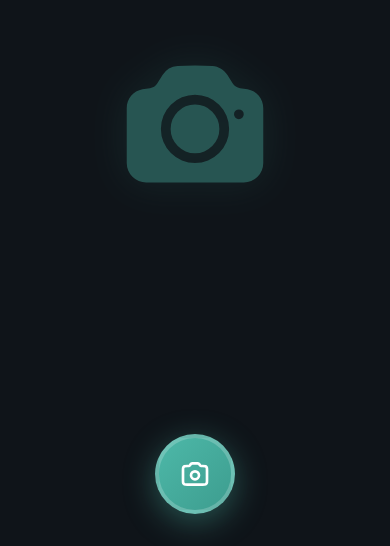
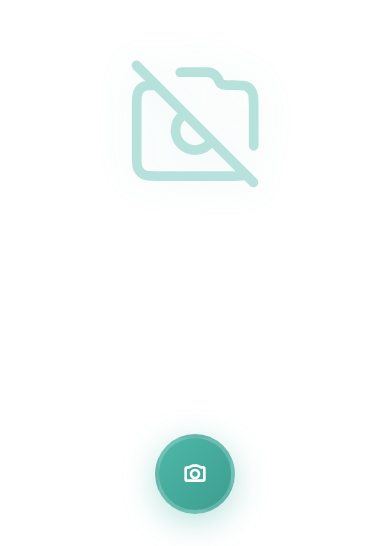
Before and after one commit to sumitsahoo/modern-barcode-scanner, a React (Vite) app: page / in a window 390 px wide. Shown: the part 298-844 px from the top of the page. Built offline with nearby package versions, Linux system fonts and the light colour scheme.

Commit message:
feat: update UI components and styles for improved aesthetics and responsiveness

```diff
--- a/demo/App.tsx
+++ b/demo/App.tsx
@@ -68,22 +68,18 @@ function App() {
 						onClick={startScanning}
 						aria-label="Start scanning"
 					>
+						{/* Camera Icon (open) - to start scanning */}
 						<svg viewBox="0 0 24 24" fill="none" className="scan-button-icon">
 							<title>Camera Icon</title>
 							<path
-								d="M12 16C13.6569 16 15 14.6569 15 13C15 11.3431 13.6569 10 12 10C10.3431 10 9 11.3431 9 13C9 14.6569 10.3431 16 12 16Z"
+								d="M2 8C2 7.44772 2.44772 7 3 7H4.5C4.77614 7 5.05229 6.89464 5.27639 6.72361L6.38197 6.05279C6.76074 5.79436 7.20891 5.65753 7.66853 5.65753H10.3315C10.7911 5.65753 11.2393 5.79436 11.618 6.05279L12.7236 6.72361C12.9477 6.89464 13.2239 7 13.5 7H15C15.5523 7 16 7.44772 16 8V16C16 16.5523 15.5523 17 15 17H3C2.44772 17 2 16.5523 2 16V8Z"
 								stroke="currentColor"
 								strokeWidth="2"
 								strokeLinecap="round"
 								strokeLinejoin="round"
+								transform="translate(3, 0)"
 							/>
-							<path
-								d="M3 16.8V9.2C3 8.0799 3 7.51984 3.21799 7.09202C3.40973 6.71569 3.71569 6.40973 4.09202 6.21799C4.51984 6 5.0799 6 6.2 6H7.25464C7.37758 6 7.43905 6 7.49576 5.9935C7.79166 5.95961 8.05705 5.79559 8.21969 5.54609C8.25086 5.49827 8.27836 5.44328 8.33333 5.33333C8.44329 5.11342 8.49827 5.00346 8.56062 4.90782C8.8859 4.40882 9.41668 4.08078 10.0085 4.01299C10.1219 4 10.2448 4 10.4907 4H13.5093C13.7552 4 13.8781 4 13.9915 4.01299C14.5833 4.08078 15.1141 4.40882 15.4394 4.90782C15.5017 5.00345 15.5567 5.11345 15.6667 5.33333C15.7216 5.44329 15.7491 5.49827 15.7803 5.54609C15.943 5.79559 16.2083 5.95961 16.5042 5.9935C16.561 6 16.6224 6 16.7454 6H17.8C18.9201 6 19.4802 6 19.908 6.21799C20.2843 6.40973 20.5903 6.71569 20.782 7.09202C21 7.51984 21 8.0799 21 9.2V16.8C21 17.9201 21 18.4802 20.782 18.908C20.5903 19.2843 20.2843 19.5903 19.908 19.782C19.4802 20 18.9201 20 17.8 20H6.2C5.0799 20 4.51984 20 4.09202 19.782C3.71569 19.5903 3.40973 19.2843 3.21799 18.908C3 18.4802 3 17.9201 3 16.8Z"
-								stroke="currentColor"
-								strokeWidth="2"
-								strokeLinecap="round"
-								strokeLinejoin="round"
-							/>
+							<circle cx="12" cy="12" r="3" stroke="currentColor" strokeWidth="2" />
 						</svg>
 					</button>
 				</div>
--- a/src/components/Icons.tsx
+++ b/src/components/Icons.tsx
@@ -44,13 +44,14 @@ export const IconTorchOff = (props: SVGProps<SVGSVGElement>) => (
 );
 
 export const IconCameraPlaceholder = (props: SVGProps<SVGSVGElement>) => (
-	<svg xmlns="http://www.w3.org/2000/svg" viewBox="0 0 24 24" fill="currentColor" {...props}>
-		<title>Camera</title>
-		<path d="M12 9a3.75 3.75 0 1 0 0 7.5A3.75 3.75 0 0 0 12 9Z" />
+	<svg xmlns="http://www.w3.org/2000/svg" viewBox="0 0 24 24" fill="none" stroke="currentColor" {...props}>
+		<title>Camera Off</title>
+		{/* Camera body with slash through it */}
 		<path
-			fillRule="evenodd"
-			d="M9.344 3.071a49.52 49.52 0 0 1 5.312 0c.967.052 1.83.585 2.332 1.39l.821 1.317c.24.383.645.643 1.11.71.386.054.77.113 1.152.177 1.432.239 2.429 1.493 2.429 2.909V18a3 3 0 0 1-3 3H4.5a3 3 0 0 1-3-3V9.574c0-1.416.997-2.67 2.429-2.909.382-.064.766-.123 1.151-.178a1.56 1.56 0 0 0 1.11-.71l.822-1.315a2.942 2.942 0 0 1 2.332-1.39ZM6.75 12.75a5.25 5.25 0 1 1 10.5 0 5.25 5.25 0 0 1-10.5 0Zm12-1.5a.75.75 0 1 0 0-1.5.75.75 0 0 0 0 1.5Z"
-			clipRule="evenodd"
+			strokeLinecap="round"
+			strokeLinejoin="round"
+			strokeWidth={1.5}
+			d="M3 3L6.00007 6.00007M21 21L19.8455 19.8221M9.74194 4.06811C9.83646 4.04279 9.93334 4.02428 10.0319 4.01299C10.1453 4 10.2683 4 10.5141 4H13.5327C13.7786 4 13.9015 4 14.015 4.01299C14.6068 4.08078 15.1375 4.40882 15.4628 4.90782C15.5252 5.00345 15.5802 5.11345 15.6901 5.33333C15.7451 5.44329 15.7726 5.49827 15.8037 5.54609C15.9664 5.79559 16.2318 5.95961 16.5277 5.9935C16.5844 6 16.6459 6 16.7688 6H17.8234C18.9435 6 19.5036 6 19.9314 6.21799C20.3077 6.40973 20.6137 6.71569 20.8055 7.09202C21.0234 7.51984 21.0234 8.0799 21.0234 9.2V15.3496M19.8455 19.8221C19.4278 20 18.8702 20 17.8234 20H6.22344C5.10333 20 4.54328 20 4.11546 19.782C3.73913 19.5903 3.43317 19.2843 3.24142 18.908C3.02344 18.4802 3.02344 17.9201 3.02344 16.8V9.2C3.02344 8.0799 3.02344 7.51984 3.24142 7.09202C3.43317 6.71569 3.73913 6.40973 4.11546 6.21799C4.51385 6.015 5.0269 6.00103 6.00007 6.00007M19.8455 19.8221L14.5619 14.5619M14.5619 14.5619C14.0349 15.4243 13.0847 16 12 16C10.3431 16 9 14.6569 9 13C9 11.9153 9.57566 10.9651 10.4381 10.4381M14.5619 14.5619L10.4381 10.4381M10.4381 10.4381L6.00007 6.00007"
 		/>
 	</svg>
 );
--- a/src/styles.css
+++ b/src/styles.css
@@ -4,15 +4,31 @@
  * Aesthetics inspired by the original barcode-scanner repo.
  */
 
-/* CSS Custom Properties */
+/* CSS Custom Properties - Light Mode (default) */
 :root {
 	--mbs-primary: #4db8a8;
 	--mbs-primary-dark: #3d9d8f;
 	--mbs-scan-color: #ef4444;
-	--mbs-bg-dark: #0f1419;
-	--mbs-bg-card: rgba(26, 34, 41, 0.95);
+	--mbs-bg: #ffffff;
+	--mbs-bg-secondary: #f8fafa;
+	--mbs-bg-card: rgba(255, 255, 255, 0.95);
+	--mbs-text: #2d5550;
+	--mbs-text-secondary: rgba(45, 85, 80, 0.7);
 	--mbs-control-bg: rgba(0, 0, 0, 0.5);
 	--mbs-control-hover: rgba(255, 255, 255, 0.2);
+	--mbs-border: rgba(77, 184, 168, 0.2);
+}
+
+/* CSS Custom Properties - Dark Mode */
+@media (prefers-color-scheme: dark) {
+	:root {
+		--mbs-bg: #0f1419;
+		--mbs-bg-secondary: #1a2229;
+		--mbs-bg-card: rgba(26, 34, 41, 0.95);
+		--mbs-text: #e8f4f2;
+		--mbs-text-secondary: rgba(232, 244, 242, 0.7);
+		--mbs-border: rgba(255, 255, 255, 0.1);
+	}
 }
 
 /* Base styles for demo app */
@@ -34,7 +50,7 @@ body {
 	height: 100dvh;
 	position: relative;
 	overflow: hidden;
-	background-color: var(--mbs-bg-dark);
+	background-color: var(--mbs-bg);
 }
 
 /* Container */
@@ -47,7 +63,7 @@ body {
 	justify-content: center;
 	align-items: center;
 	overflow: hidden;
-	background-color: var(--mbs-bg-dark);
+	background-color: var(--mbs-bg);
 }
 
 /* Video container */
@@ -322,8 +338,8 @@ body {
 	flex-direction: column;
 	align-items: center;
 	gap: 1rem;
-	border: 1px solid rgba(255, 255, 255, 0.1);
-	box-shadow: 0 24px 64px rgba(0, 0, 0, 0.5);
+	border: 1px solid var(--mbs-border);
+	box-shadow: 0 24px 64px rgba(0, 0, 0, 0.3);
 	animation: scaleIn 0.3s ease-out;
 }
 
@@ -347,17 +363,17 @@ body {
 	margin: 0;
 	font-size: 1.25rem;
 	font-weight: 600;
-	color: white;
+	color: var(--mbs-text);
 	text-align: center;
 }
 
 .result-dialog-data {
 	width: 100%;
 	padding: 1rem;
-	background: rgba(255, 255, 255, 0.05);
+	background: var(--mbs-bg-secondary);
 	border-radius: 0.75rem;
-	border: 1px solid rgba(255, 255, 255, 0.1);
-	color: rgba(255, 255, 255, 0.9);
+	border: 1px solid var(--mbs-border);
+	color: var(--mbs-text);
 	font-family: ui-monospace, SFMono-Regular, "SF Mono", Menlo, Monaco, Consolas, monospace;
 	font-size: 0.875rem;
 	text-align: center;
@@ -382,13 +398,13 @@ body {
 }
 
 .result-btn-copy {
-	background: rgba(255, 255, 255, 0.1);
-	color: white;
-	border: 1px solid rgba(255, 255, 255, 0.2);
+	background: var(--mbs-bg-secondary);
+	color: var(--mbs-text);
+	border: 1px solid var(--mbs-border);
 }
 
 .result-btn-copy:hover {
-	background: rgba(255, 255, 255, 0.2);
+	background: rgba(77, 184, 168, 0.1);
 }
 
 .result-btn-primary {
```
